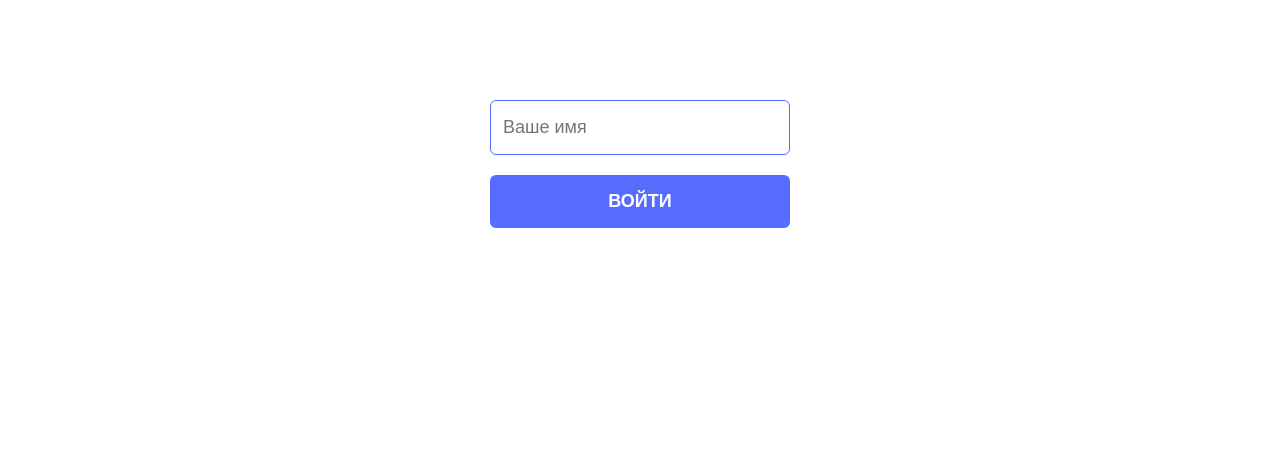
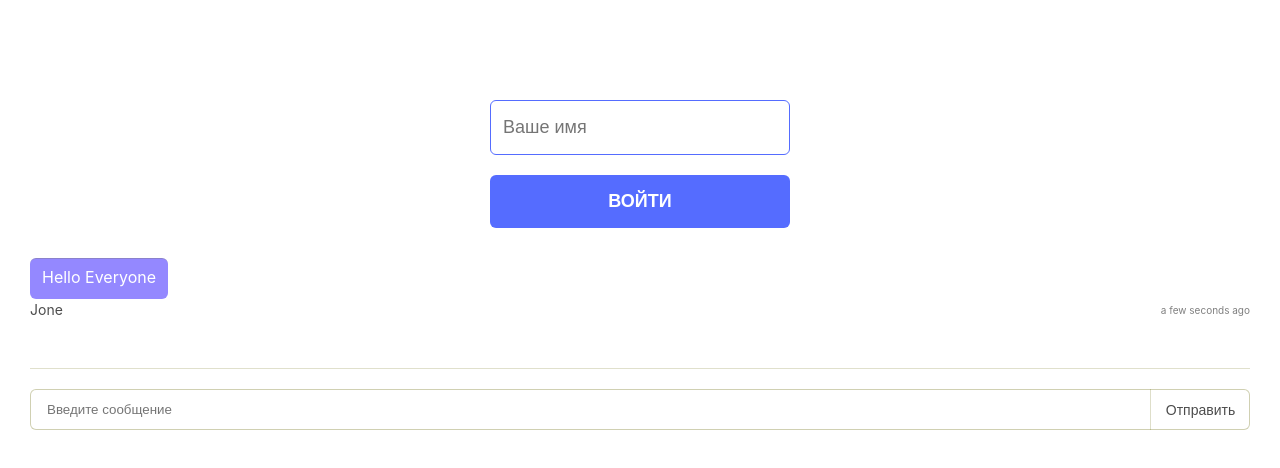
Before and after one commit to SkKostya/simple-react-chat, a React (Create React App) app: page / in a window 1280 px wide. Shown: the top 468 px of the page. Built offline with nearby package versions, Linux system fonts and the light colour scheme.

Commit message:
Создал компонент ChatWindow

```diff
--- a/package.json
+++ b/package.json
@@ -7,6 +7,7 @@
     "@types/node": "^12.20.7",
     "@types/react": "^17.0.3",
     "@types/react-dom": "^17.0.3",
+    "moment": "^2.29.1",
     "node-sass": "^5.0.0",
     "react": "^17.0.2",
     "react-dom": "^17.0.2",
--- a/src/App.tsx
+++ b/src/App.tsx
@@ -1,12 +1,23 @@
 import React from 'react';
 import './App.scss';
 
-import { LogIn } from "./components";
+import { LogIn, ChatWindow } from "./components";
 
 function App() {
   return (
     <div className="App">
       <LogIn onLogin={({ userName }) => null} />
+      <ChatWindow
+        messages={[
+          {
+            text: "Hello Everyone",
+            userName: "Jone",
+            date: new Date()
+          }
+        ]}
+        userName="Dena"
+        onAddMessage={({ userName, text }) => null}
+      />
     </div>
   );
 }
--- /dev/null
+++ b/src/components/chat-window/chat-window.tsx
@@ -0,0 +1,73 @@
+import React from "react";
+import moment from "moment";
+
+import "./styles.scss";
+
+interface IMessage {
+  text: string;
+  userName: string;
+  date: Date;
+}
+
+interface IAddMessage {
+  userName: string;
+  text: string;
+}
+
+interface IProps {
+  messages: IMessage[];
+  userName: string;
+  onAddMessage: ({ userName, text }: IAddMessage) => void;
+};
+
+const ChatWindow = ({ messages, userName, onAddMessage }: IProps) => {
+  const [messageValue, setMessageValue] = React.useState('');
+  const messagesRef = React.useRef<any>(null);
+
+  const onSendMessage = () => {
+    onAddMessage({ userName, text: messageValue });
+    setMessageValue('');
+  };
+
+  React.useEffect(() => {
+    messagesRef.current.scrollTo(0, 99999);
+  }, [messages]);
+
+  return (
+    <div className="chat_window">
+      <div className="chat_window__messages">
+        <div ref={messagesRef} className="chat_window__messages_wrapper">
+          {messages.map((message, i) => (
+            <div className="chat_window__message" key={i}>
+              <p className="chat_window__message_text">{message.text}</p>
+              <div className="chat_window__user_name">
+                <span className="chat_window__message_user_name">{message.userName}</span>
+                <span className="chat_window__message_user_name chat_window__message_user_name--date">
+                  {moment(message.date).toNow()}
+                </span>
+              </div>
+            </div>
+          ))}
+        </div>
+        <form className="chat_window__form">
+          <input
+            value={messageValue}
+            onChange={(e) => setMessageValue(e.target.value)}
+            className="chat_window__form_control"
+            placeholder="Введите сообщение"
+          />
+          <button
+            onClick={onSendMessage}
+            type="button"
+            className="chat_window__sent_button"
+            id="sent-button"
+          >
+            Отправить
+          </button>
+        </form>
+      </div>
+    </div>
+  );
+};
+
+export default ChatWindow;
--- /dev/null
+++ b/src/components/chat-window/index.ts
@@ -0,0 +1 @@
+export { default } from "./chat-window";
--- /dev/null
+++ b/src/components/chat-window/styles.scss
@@ -0,0 +1,113 @@
+.chat_window {
+  &__messages {
+    display: flex;
+    flex-direction: column;
+    justify-content: space-between;
+    flex: 1;
+    padding: 30px;
+  }
+
+  &__messages_wrapper {
+    flex: 1;
+    height: calc(100% - 155px);
+    overflow: auto;
+  }
+
+  &__user_name {
+    display: flex;
+    align-items: center;
+    justify-content: space-between;
+  }
+
+  &__message {
+    margin-bottom: 20px;
+    padding-bottom: 10px;
+
+    &:not(:last-child) {
+      border-bottom: 1px solid rgba(100, 100, 0, 0.2);
+    }
+  }
+
+  &__message_text {
+    display: inline-flex;
+    padding: 8px 12px 12px;
+    margin-bottom: 2px;
+    border-radius: 6px;
+    border-top: 1px solid rgba(100, 100, 0, 0.2);
+    background-color: rgba(113, 96, 255, 0.75);
+    color: #fff;
+  }
+
+  &__message_user_name {
+    font-size: 14px;
+    opacity: 0.7;
+
+    &--date {
+      font-size: 10px;
+      opacity: 0.5;
+    }
+  }
+
+  &__form {
+    position: relative;
+    margin-top: 20px;
+    padding-top: 20px;
+    border-top: 1px solid rgba(100, 100, 0, 0.2);
+  }
+
+  &__form_control {
+    padding: 12px 16px;
+    padding-right: 110px;
+    width: 100%;
+    border: 1px solid rgba(100, 100, 0, 0.3);
+    border-radius: 6px;
+
+    &:focus {
+      border: 1px solid #556CFF;
+
+      & + .chat__sent_button {
+        border-left: 1px solid #556CFF;
+      }
+    }
+  }
+
+  &__sent_button {
+    position: absolute;
+    top: 20px;
+    right: 0;
+    bottom: 0;
+    padding: 0;
+    width: 100px;
+    border: none;
+    border-left: 1px solid rgba(100, 100, 0, 0.3);
+    font-size: 14px;
+    font-weight: 500;
+    background-color: transparent;
+    cursor: pointer;
+    opacity: 0.7;
+  }
+
+  &__users {
+    padding: 20px;
+    width: 250px;
+    max-height: 100%;
+    overflow-y: auto;
+    border-left: 1px solid rgba(159, 183, 197, 0.2);
+    background-color: rgba(100, 100, 0, 0.1);
+  }
+
+  &__users_list {
+    padding: 0;
+    margin: 0;
+    list-style: none;
+  }
+
+  &__users_item {
+    margin-top: 10px;
+    padding: 8px 14px;
+    border-radius: 3px;
+    font-weight: 500;
+    background-color: #fff;
+    box-shadow: 0 3px 5px rgba(159, 183, 197, 0.1);
+  }
+}
--- a/src/components/index.ts
+++ b/src/components/index.ts
@@ -1 +1,2 @@
 export { default as LogIn } from "./log-in";
+export { default as ChatWindow } from "./chat-window";
```
Also changed, not shown: 1 other file (tests, documents, lock files or other folders).
